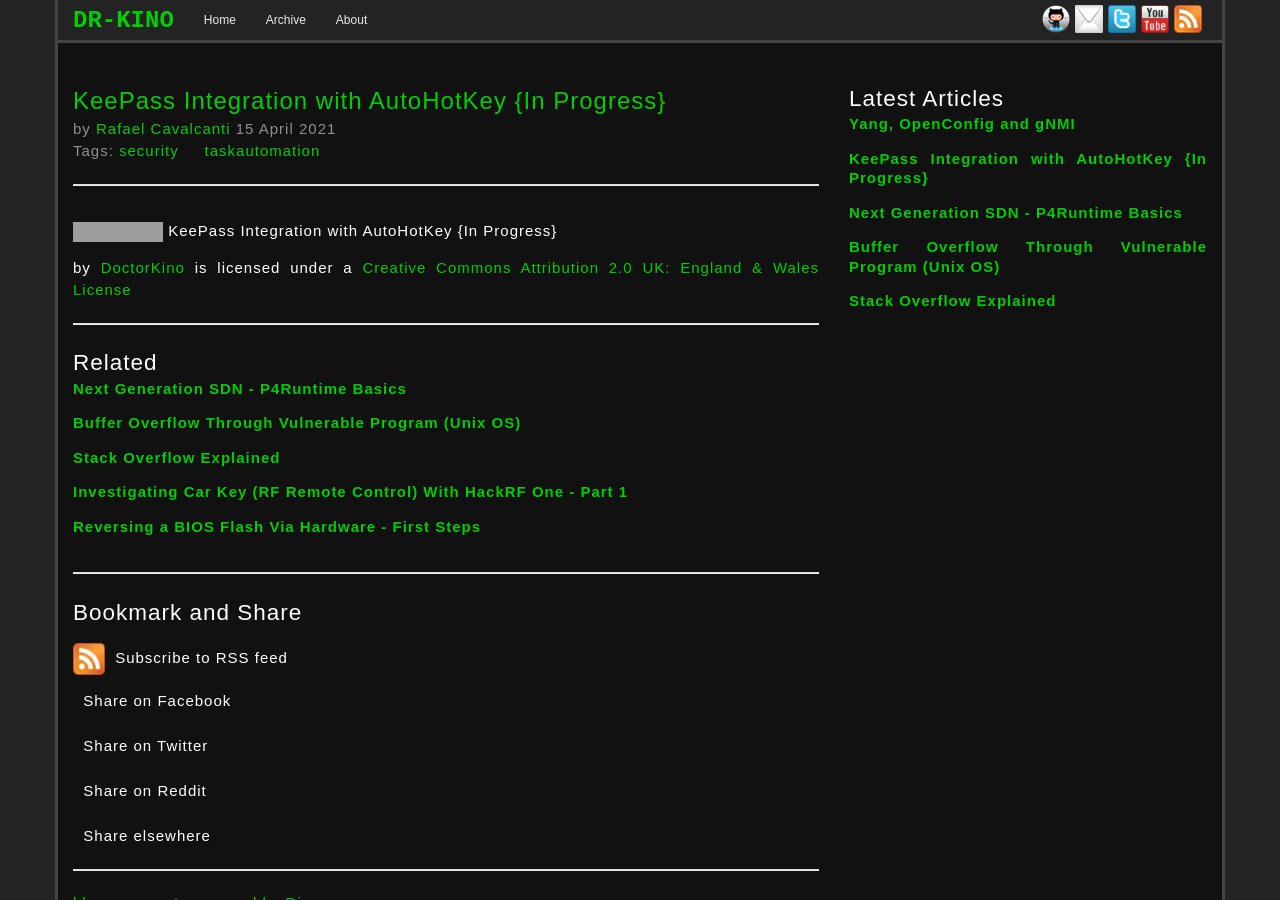
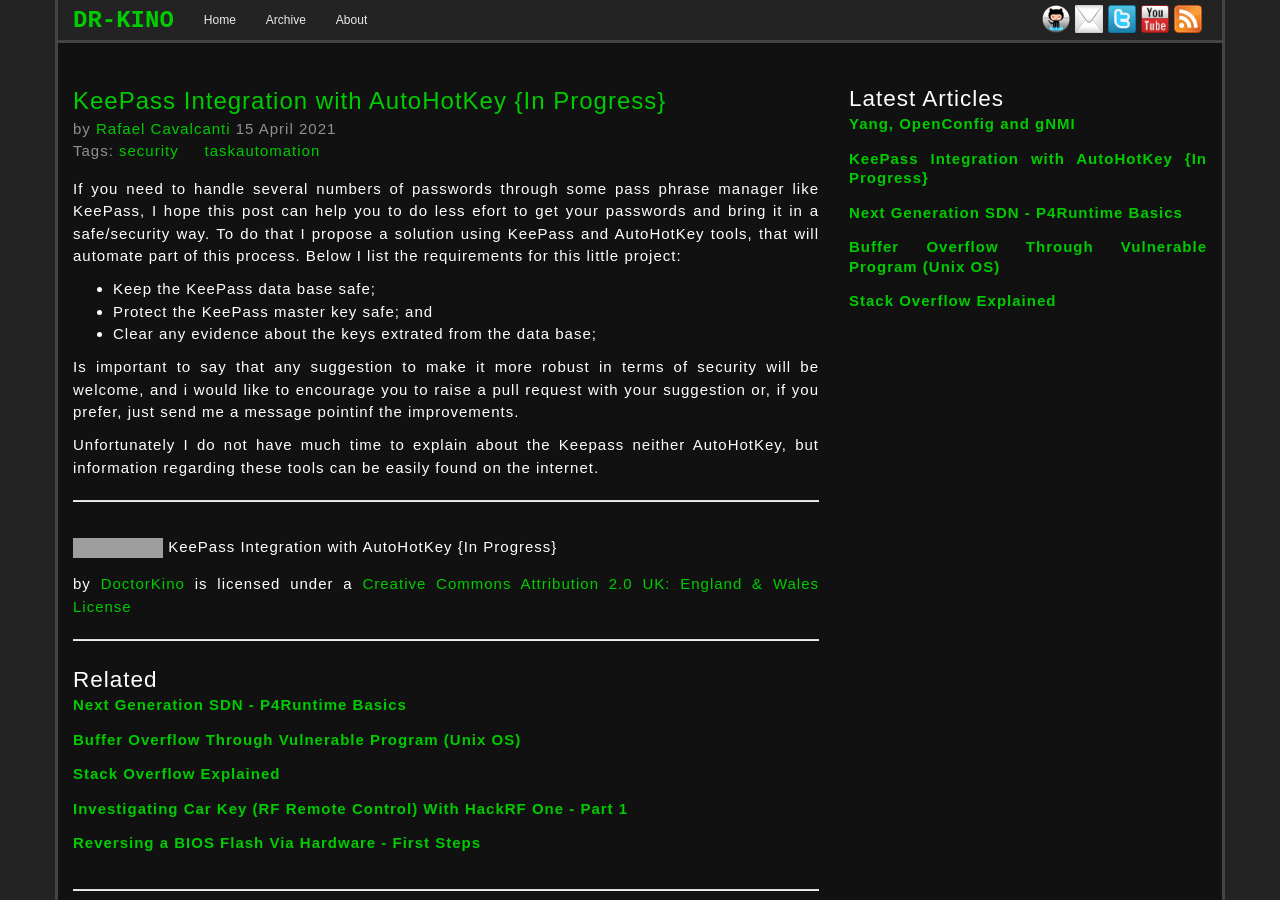
Before and after one commit to dr-kino/dr-kino.github.io, a Jekyll site: the page built from _posts/2021-04-15-keepass-integration-with-ahk.markdown, in a window 1280 px wide and 900 px high. Built offline with Jekyll 4.4.1, drawn with Linux system fonts in a browser that asks for light colours; nearby versions of some CDN libraries; comment, search, counter and statistics services are not loaded; grey boxes are pictures that could not be loaded.

Commit message:
Adding part of the post

```diff
--- a/_posts/2021-04-15-keepass-integration-with-ahk.markdown
+++ b/_posts/2021-04-15-keepass-integration-with-ahk.markdown
@@ -9,3 +9,12 @@
   url: /profile/rafaelcavalcanti/
 licence: cc_attrib
 ---
+
+If you need to handle several numbers of passwords through some pass phrase manager like KeePass, I hope this post can help you to do less efort to get your passwords and bring it in a safe/security way. To do that I propose a solution using KeePass and AutoHotKey tools, that will automate part of this process. Below I list the requirements for this little project:
+  * Keep the KeePass data base safe;
+  * Protect the KeePass master key safe; and
+  * Clear any evidence about the keys extrated from the data base;
+
+Is important to say that any suggestion to make it more robust in terms of security will be welcome, and i would like to encourage you to raise a pull request with your suggestion or, if you prefer, just send me a message pointinf the improvements.
+
+Unfortunately I do not have much time to explain about the Keepass neither AutoHotKey, but information regarding these tools can be easily found on the internet.
```
